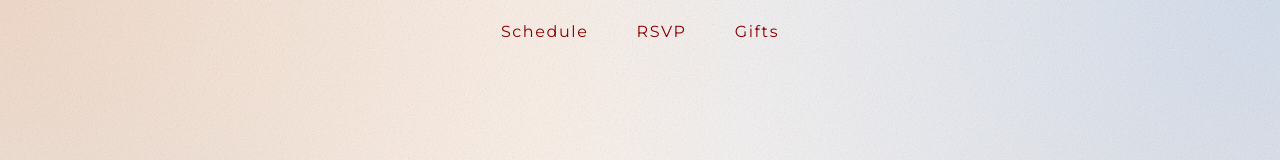
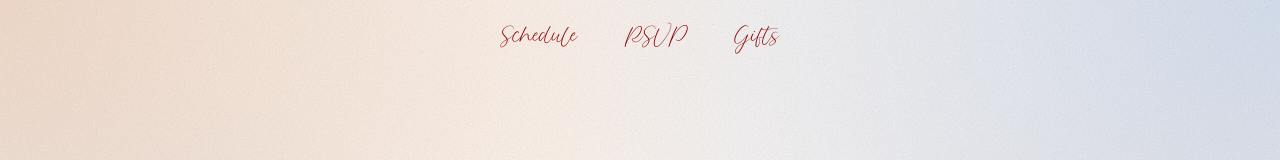
Before and after one commit to jimmygian/ngwedding, a React (Vite) app: page / in a window 1280 px wide. Shown: the top 160 px of the page. Built offline with nearby package versions, Linux system fonts and the light colour scheme; the HTML template or start-up script is replaced by a standard one.

Commit message:
Update navbar font to use Delmon Delicate cursive font

```diff
--- a/src/components/NavBar.jsx
+++ b/src/components/NavBar.jsx
@@ -36,7 +36,7 @@ export default function NavBar() {
     >
       <div className="max-w-6xl mx-auto px-6 flex justify-center items-center">
         {/* Centered Menu */}
-        <div className="flex gap-6 sm:gap-12 text-sm sm:text-base uppercase tracking-widest" style={{ color: '#8b0000', fontFamily: '"Montserrat", sans-serif' }}>
+        <div className="flex gap-6 sm:gap-12 text-2xl sm:text-3xl capitalize tracking-normal" style={{ color: '#8b0000', fontFamily: "'Delmon Delicate', 'Angella White', 'Playlist Script', cursive" }}>
           <button onClick={() => scrollTo('schedule')} className="hover:opacity-60 transition-opacity">Schedule</button>
           <button onClick={() => scrollTo('rsvp')} className="hover:opacity-60 transition-opacity">RSVP</button>
           <button onClick={() => scrollTo('gifts')} className="hover:opacity-60 transition-opacity">Gifts</button>
```
